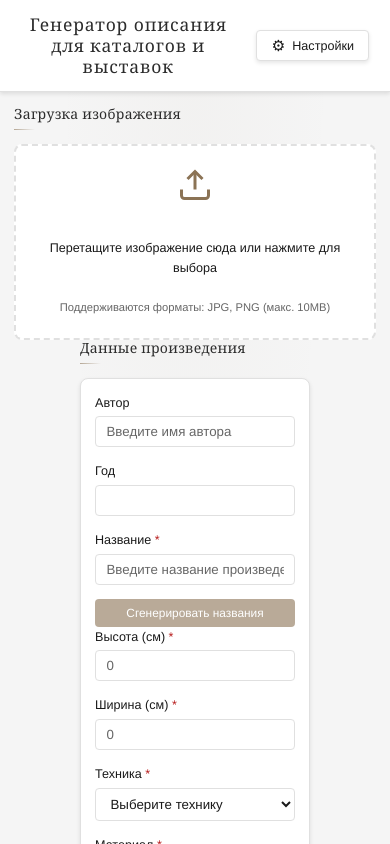
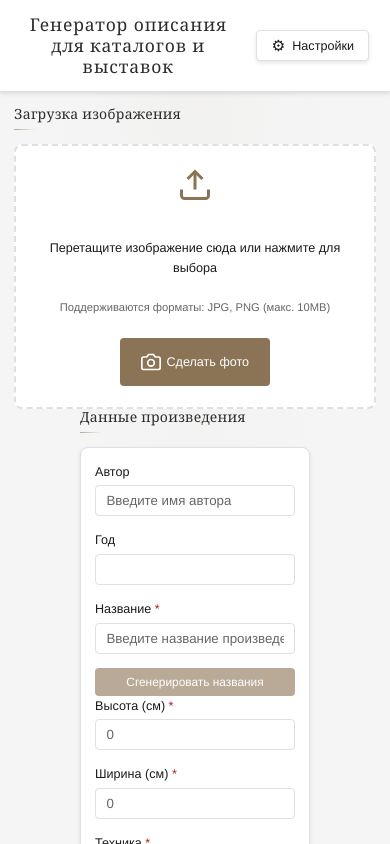
Before and after one commit to illanetu/Zcat, a Next.js app: page / in a window 390 px wide. Shown: the top 844 px of the page. Built offline with nearby package versions, Linux system fonts and the light colour scheme.

Commit message:
add input foto online

```diff
--- a/app/components/ImageUpload.jsx
+++ b/app/components/ImageUpload.jsx
@@ -20,6 +20,7 @@ export default function ImageUpload({ onImageSelect, children }) {
   const [isLoading, setIsLoading] = useState(false)
   const [error, setError] = useState(null)
   const fileInputRef = useRef(null)
+  const cameraInputRef = useRef(null)
 
   const allowedFormats = ['image/jpeg', 'image/jpg', 'image/png']
   const maxFileSize = 10 * 1024 * 1024 // 10MB
@@ -91,12 +92,13 @@ export default function ImageUpload({ onImageSelect, children }) {
     reader.readAsDataURL(file)
   }, [onImageSelect, t])
 
-  // Обработка выбора файла через input
+  // Обработка выбора файла через input (файл или камера)
   const handleFileSelect = (e) => {
     const file = e.target.files?.[0]
     if (file) {
       handleFile(file)
     }
+    e.target.value = ''
   }
 
   // Обработка drag-and-drop
@@ -128,6 +130,12 @@ export default function ImageUpload({ onImageSelect, children }) {
     fileInputRef.current?.click()
   }
 
+  // Открыть камеру (атрибут capture заставляет браузер открыть камеру)
+  const handleTakePhoto = (e) => {
+    e.stopPropagation()
+    cameraInputRef.current?.click()
+  }
+
   // Удаление изображения
   const handleRemove = (e) => {
     e.stopPropagation()
@@ -136,9 +144,8 @@ export default function ImageUpload({ onImageSelect, children }) {
     setImageBase64(null)
     setError(null)
     setIsLoading(false)
-    if (fileInputRef.current) {
-      fileInputRef.current.value = ''
-    }
+    if (fileInputRef.current) fileInputRef.current.value = ''
+    if (cameraInputRef.current) cameraInputRef.current.value = ''
     if (onImageSelect) {
       onImageSelect(null)
     }
@@ -150,6 +157,15 @@ export default function ImageUpload({ onImageSelect, children }) {
         ref={fileInputRef}
         type="file"
         accept="image/*"
+        onChange={handleFileSelect}
+        className={styles.fileInput}
+        disabled={isLoading}
+      />
+      <input
+        ref={cameraInputRef}
+        type="file"
+        accept="image/*"
+        capture="environment"
         onChange={handleFileSelect}
         className={styles.fileInput}
         disabled={isLoading}
@@ -182,6 +198,18 @@ export default function ImageUpload({ onImageSelect, children }) {
             <p className={styles.uploadHint}>
               {t('upload.formats')}
             </p>
+            <button
+              type="button"
+              className={styles.takePhotoButton}
+              onClick={handleTakePhoto}
+              aria-label={t('upload.takePhoto')}
+            >
+              <svg width="20" height="20" viewBox="0 0 24 24" fill="none" stroke="currentColor" strokeWidth="2">
+                <path d="M23 19a2 2 0 0 1-2 2H3a2 2 0 0 1-2-2V8a2 2 0 0 1 2-2h4l2-3h6l2 3h4a2 2 0 0 1 2 2z" />
+                <circle cx="12" cy="13" r="4" />
+              </svg>
+              {t('upload.takePhoto')}
+            </button>
           </div>
         </div>
       ) : isLoading ? (
@@ -223,6 +251,18 @@ export default function ImageUpload({ onImageSelect, children }) {
             >
               {t('button.chooseOtherImage')}
             </button>
+            <button
+              type="button"
+              className={styles.takePhotoButton}
+              onClick={handleTakePhoto}
+              aria-label={t('upload.takePhoto')}
+            >
+              <svg width="18" height="18" viewBox="0 0 24 24" fill="none" stroke="currentColor" strokeWidth="2">
+                <path d="M23 19a2 2 0 0 1-2 2H3a2 2 0 0 1-2-2V8a2 2 0 0 1 2-2h4l2-3h6l2 3h4a2 2 0 0 1 2 2z" />
+                <circle cx="12" cy="13" r="4" />
+              </svg>
+              {t('upload.takePhoto')}
+            </button>
             {children}
           </div>
         </div>
--- a/app/components/ImageUpload.module.css
+++ b/app/components/ImageUpload.module.css
@@ -55,6 +55,31 @@
   font-size: 0.9rem;
   color: var(--color-text-light);
   margin: 0;
+}
+
+/* Кнопка «Сделать фото» — только на мобильных, capture открывает камеру */
+.takePhotoButton {
+  display: none;
+  align-items: center;
+  gap: 0.4rem;
+  padding: var(--spacing-sm) var(--spacing-md);
+  background-color: var(--color-accent);
+  color: var(--color-white);
+  border: none;
+  border-radius: var(--radius-sm);
+  font-size: 0.9rem;
+  cursor: pointer;
+  transition: all var(--transition-normal);
+}
+
+.takePhotoButton:hover {
+  background-color: var(--color-accent-hover);
+  transform: translateY(-1px);
+  box-shadow: var(--shadow-sm);
+}
+
+.takePhotoButton svg {
+  flex-shrink: 0;
 }
 
 .previewContainer {
@@ -205,6 +230,10 @@
     font-size: 0.85rem;
   }
 
+  .takePhotoButton {
+    display: inline-flex;
+  }
+
   .previewImage {
     max-height: 200px;
   }
--- a/app/locales/en.json
+++ b/app/locales/en.json
@@ -106,7 +106,8 @@
     "errorSize": "File too large. Maximum size: 10MB",
     "errorProcess": "Error processing image",
     "errorRead": "Error reading file",
-    "errorAbort": "File reading was aborted"
+    "errorAbort": "File reading was aborted",
+    "takePhoto": "Take photo"
   },
   "description": {
     "title": "Description",
--- a/app/locales/ru.json
+++ b/app/locales/ru.json
@@ -106,7 +106,8 @@
     "errorSize": "Файл слишком большой. Максимальный размер: 10MB",
     "errorProcess": "Ошибка при обработке изображения",
     "errorRead": "Ошибка при чтении файла",
-    "errorAbort": "Чтение файла было прервано"
+    "errorAbort": "Чтение файла было прервано",
+    "takePhoto": "Сделать фото"
   },
   "description": {
     "title": "Описание",
```
